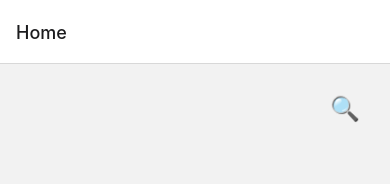
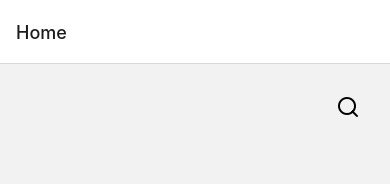
Before and after one commit to olivmath/talkaway, a React Native app: screen / in a window 390 px wide. Shown: the top 184 px of the page. Built offline with nearby package versions, Linux system fonts and the light colour scheme.

Commit message:
update: icon

```diff
--- a/src/screens/Home/SearchBar/index.tsx
+++ b/src/screens/Home/SearchBar/index.tsx
@@ -1,5 +1,5 @@
-// SearchBar.tsx
 import React, { useState } from "react";
+import { Feather } from "@expo/vector-icons";
 import {
   View,
   TextInput,
@@ -52,7 +52,7 @@ export function SearchBar() {
           onPress={handleSearchIconPress}
           style={styles.searchIconContainer}
         >
-          <Text style={styles.searchIcon}>🔍</Text>
+            <Feather name="search" style={styles.searchIcon} />
         </TouchableOpacity>
       )}
     </View>
```
